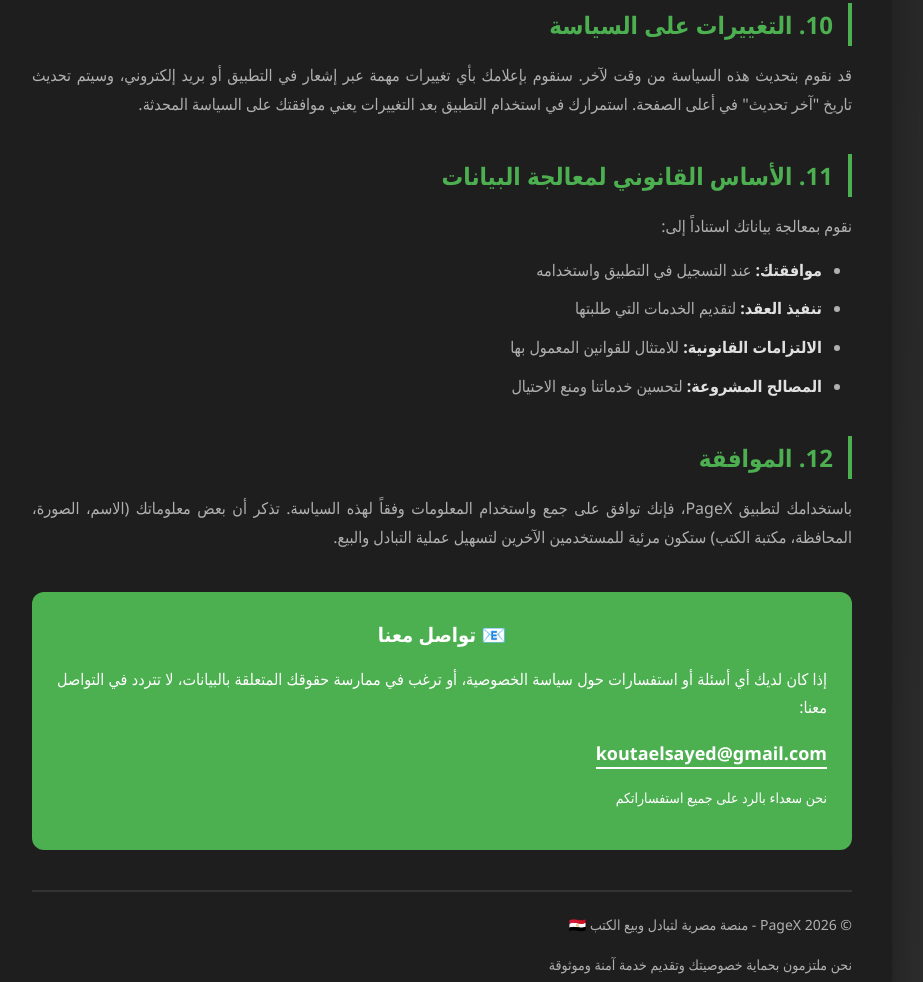
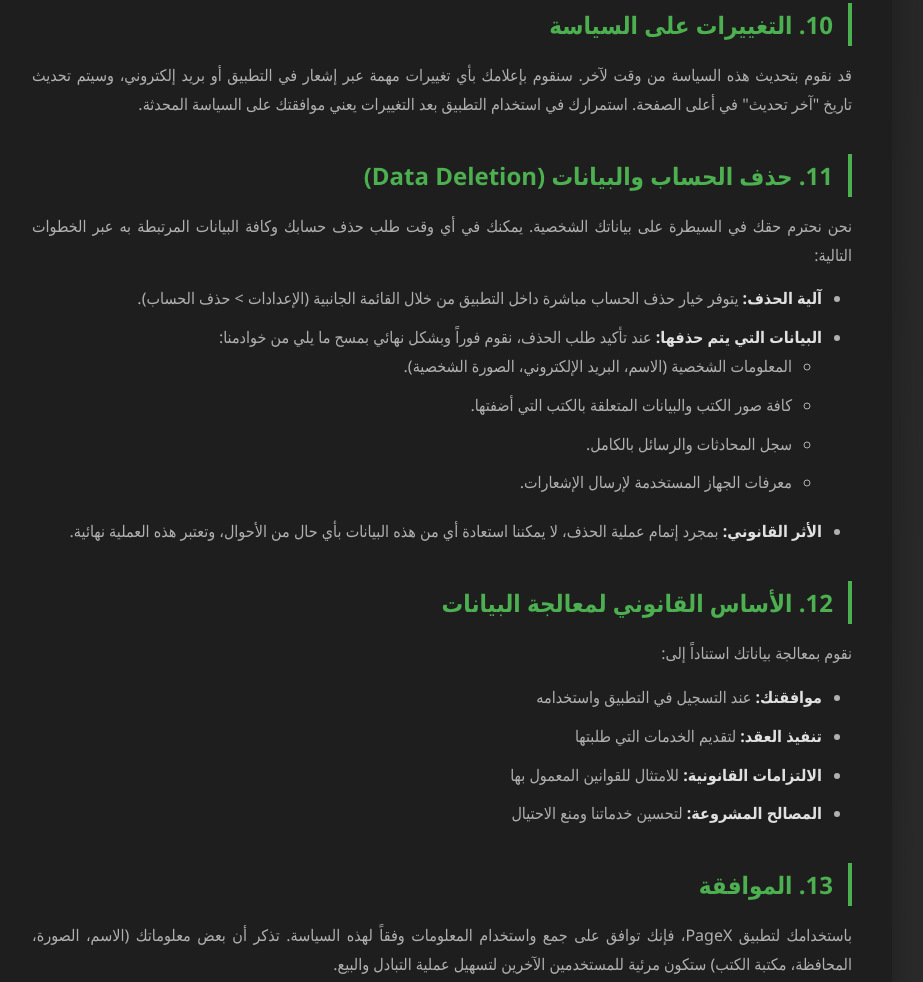
Before and after one commit to sayedkouta442/pagex-privacy, a plain HTML site: page index.html in a window 1280 px wide. Shown: the part 3998-4980 px from the top of the page, without its empty margins (198-1121 px from the left). Drawn offline with Linux system fonts and the light colour scheme.

Commit message:
Update index.html

```diff
--- a/index.html
+++ b/index.html
@@ -360,7 +360,22 @@
         <h2>10. التغييرات على السياسة</h2>
         <p>قد نقوم بتحديث هذه السياسة من وقت لآخر. سنقوم بإعلامك بأي تغييرات مهمة عبر إشعار في التطبيق أو بريد إلكتروني، وسيتم تحديث تاريخ "آخر تحديث" في أعلى الصفحة. استمرارك في استخدام التطبيق بعد التغييرات يعني موافقتك على السياسة المحدثة.</p>
 
-        <h2>11. الأساس القانوني لمعالجة البيانات</h2>
+        <h2>11. حذف الحساب والبيانات (Data Deletion)</h2>
+        <p>نحن نحترم حقك في السيطرة على بياناتك الشخصية. يمكنك في أي وقت طلب حذف حسابك وكافة البيانات المرتبطة به عبر الخطوات التالية:</p>
+        <ul>
+            <li><strong>آلية الحذف:</strong> يتوفر خيار حذف الحساب مباشرة داخل التطبيق من خلال القائمة الجانبية (الإعدادات > حذف الحساب).</li>
+            <li><strong>البيانات التي يتم حذفها:</strong> عند تأكيد طلب الحذف، نقوم فوراً وبشكل نهائي بمسح ما يلي من خوادمنا:
+                <ul>
+                    <li>المعلومات الشخصية (الاسم، البريد الإلكتروني، الصورة الشخصية).</li>
+                    <li>كافة صور الكتب والبيانات المتعلقة بالكتب التي أضفتها.</li>
+                    <li>سجل المحادثات والرسائل بالكامل.</li>
+                    <li>معرفات الجهاز المستخدمة لإرسال الإشعارات.</li>
+                </ul>
+            </li>
+            <li><strong>الأثر القانوني:</strong> بمجرد إتمام عملية الحذف، لا يمكننا استعادة أي من هذه البيانات بأي حال من الأحوال، وتعتبر هذه العملية نهائية.</li>
+        </ul>
+
+        <h2>12. الأساس القانوني لمعالجة البيانات</h2>
         <p>نقوم بمعالجة بياناتك استناداً إلى:</p>
         <ul>
             <li><strong>موافقتك:</strong> عند التسجيل في التطبيق واستخدامه</li>
@@ -369,7 +384,7 @@
             <li><strong>المصالح المشروعة:</strong> لتحسين خدماتنا ومنع الاحتيال</li>
         </ul>
 
-        <h2>12. الموافقة</h2>
+        <h2>13. الموافقة</h2>
         <p>باستخدامك لتطبيق PageX، فإنك توافق على جمع واستخدام المعلومات وفقاً لهذه السياسة. تذكر أن بعض معلوماتك (الاسم، الصورة، المحافظة، مكتبة الكتب) ستكون مرئية للمستخدمين الآخرين لتسهيل عملية التبادل والبيع.</p>
 
         <div class="contact-box">
@@ -388,11 +403,9 @@
     </div>
 
     <script>
-        // Theme Toggle Functionality
         const themeToggle = document.getElementById('themeToggle');
         const htmlElement = document.documentElement;
 
-        // Check for saved theme preference or default to 'dark'
         const currentTheme = localStorage.getItem('theme') || 'dark';
         htmlElement.setAttribute('data-theme', currentTheme);
         updateToggleIcon(currentTheme);
```
